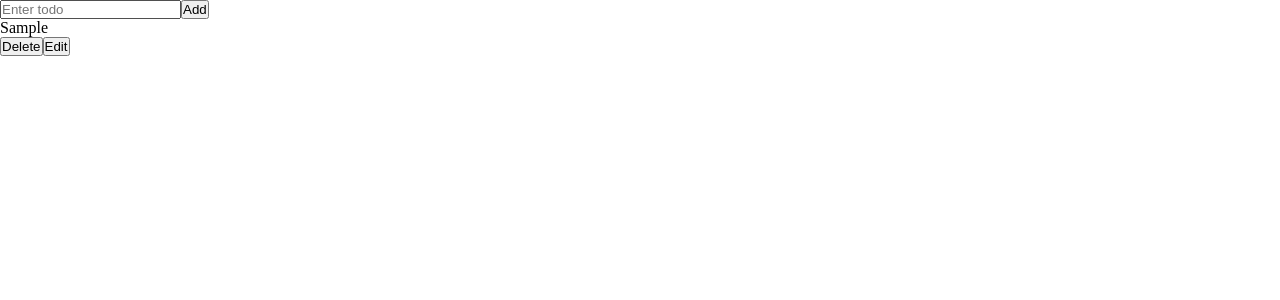
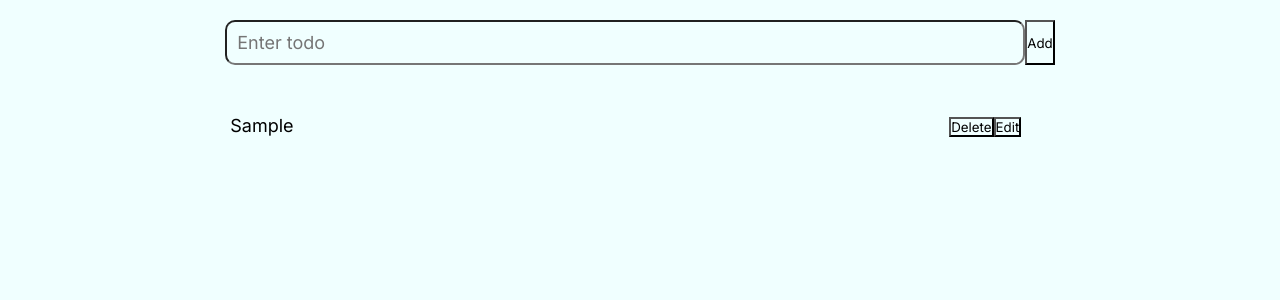
Before and after one commit to jcast24/ToDoApp, a React (Vite) app: page / in a window 1280 px wide. Both pictures are taken after typing "Sample" into the empty fields and a click on the button "Add". Shown: the top 300 px of the page. Built offline with nearby package versions, Linux system fonts and the light colour scheme.

Commit message:
added basic css, still need to fix

```diff
--- a/src/index.css
+++ b/src/index.css
@@ -1,30 +1,57 @@
 * {
-  margin: 0;
-  padding: 0;
+    margin: 0;
+    padding: 0;
+    box-sizing: border-box;
+    background-color: azure;
+    font-family: "inter", "monserrat";
 }
 
-.container {
-  display: block;
+/* HTML body */
+
+body {
+    display: flex;
+    justify-content: center;
 }
 
-.header-title {
-  text-align: center;
+
+/* header is the input box and the add button */
+header {
+    /* border: 1px solid black; */
+    padding: 20px;
+    display: flex;
+    align-items: stretch;
 }
 
-.form-el {
-  text-align: center;
+header input {
+    width: 50rem;
+    padding: 10px;
+    border-radius: 10px;
+    font-size: large;
 }
 
-.input-el {
-  margin-top: 10px;
-  margin-right: 10px;
+.addBtn {
+    padding: 5px;
+    margin-left: 10px;
+    border-radius: 10px;
 }
 
-.button-el {
-  padding: 0 10px 0 10px;
+/* main is the list content */
+.main {
+    /* border: 1px solid red; */
+    margin-top: 10px;
 }
 
-.delete-btn {
-  padding: 0 10px 0 10px;
-  margin-left: 5px;
+/* toDo item is each individual item in the list, which also includes the delete/edit buttons */
+.todoItem {
+    /* border: 1px solid green; */
+    list-style-type: none;
+    padding: 20px;
+    font-size: large;
+    margin: 5px;
+    display: flex;
 }
+
+.actionsContainer {
+    /* border: 1px solid plum; */
+    margin-left: 80%;
+}
```
